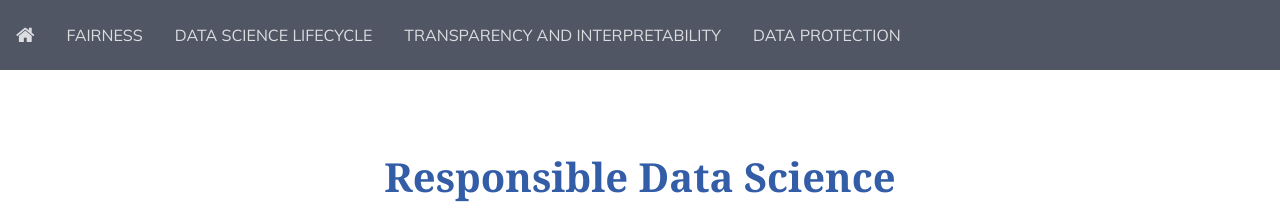
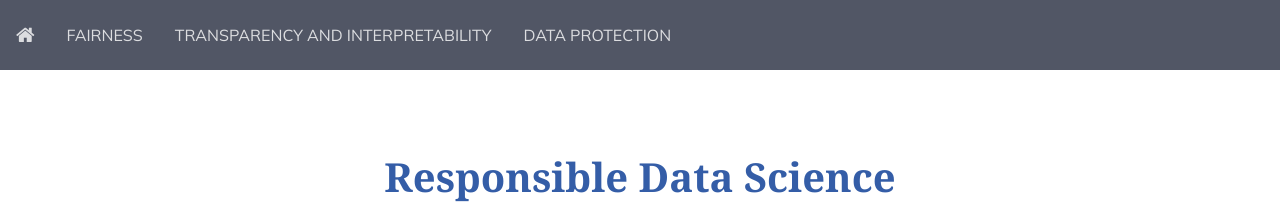
Before and after one commit to DataResponsibly/rds25, a Jekyll site: the page built from index.md, in a window 1280 px wide. Shown: the top 212 px of the page. Built offline with Jekyll 4.4.1, drawn with Linux system fonts in a browser that asks for light colours; nearby versions of some CDN libraries; our own code applies the rules of GitHub Pages for plain Markdown files.

Commit message:
Update course.yml

```diff
--- a/_data/course.yml
+++ b/_data/course.yml
@@ -1,3 +1,3 @@
 description: DS-UA 202 and DS-GA 1017
-modules: [fairness, data_science_lifecycle, transparency_and_interpretability, data_protection]
+modules: [fairness, transparency_and_interpretability, data_protection]
 title: Responsible Data Science
```
